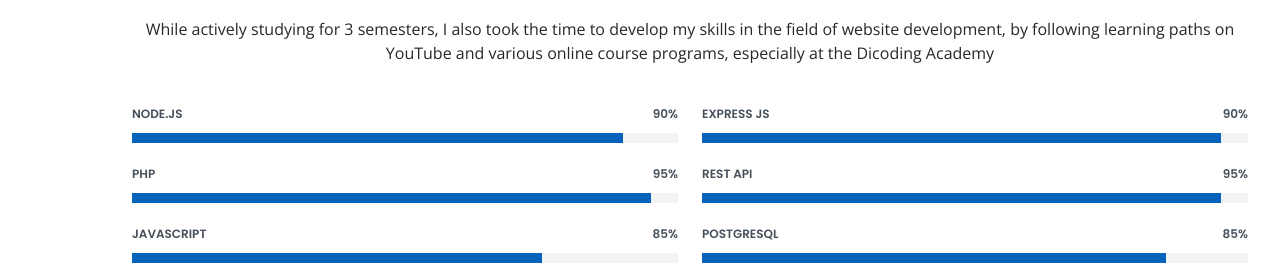
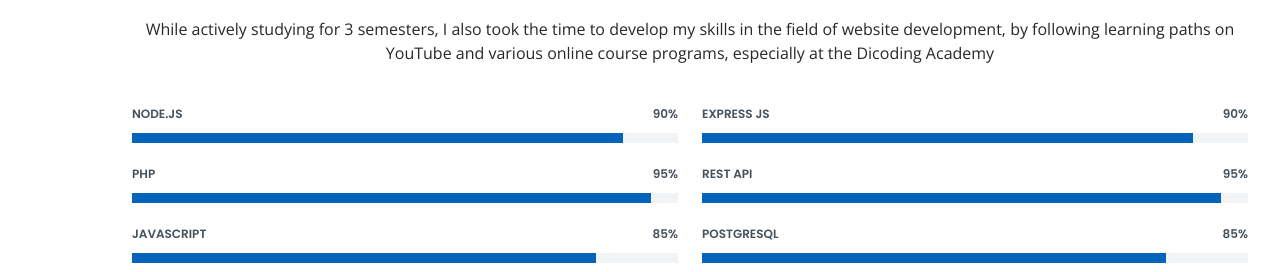
Before and after one commit to zainalsaputra/portfolio, a plain HTML site: page index.html in a window 1280 px wide. Shown: the part 3324-3596 px from the top of the page. Drawn offline with nearby package versions, Linux system fonts and the light colour scheme.

Commit message:
update skills section

```diff
--- a/index.html
+++ b/index.html
@@ -325,7 +325,7 @@
             <div class="progress">
               <span class="skill">JavaScript <i class="val">85%</i></span>
               <div class="progress-bar-wrap">
-                <div class="progress-bar" role="progressbar" aria-valuenow="75" aria-valuemin="0" aria-valuemax="100">
+                <div class="progress-bar" role="progressbar" aria-valuenow="85" aria-valuemin="0" aria-valuemax="100">
                 </div>
               </div>
             </div>
@@ -361,7 +361,7 @@
             <div class="progress">
               <span class="skill">Express Js<i class="val">90%</i></span>
               <div class="progress-bar-wrap">
-                <div class="progress-bar" role="progressbar" aria-valuenow="95" aria-valuemin="0" aria-valuemax="100">
+                <div class="progress-bar" role="progressbar" aria-valuenow="90" aria-valuemin="0" aria-valuemax="100">
                 </div>
               </div>
             </div>
```
